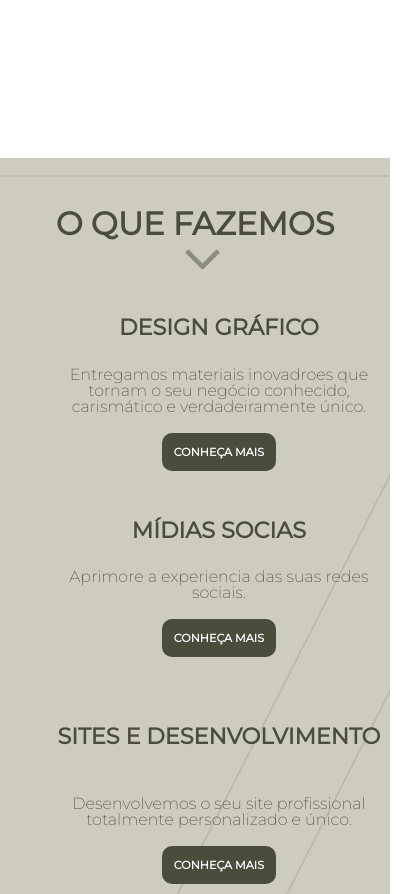
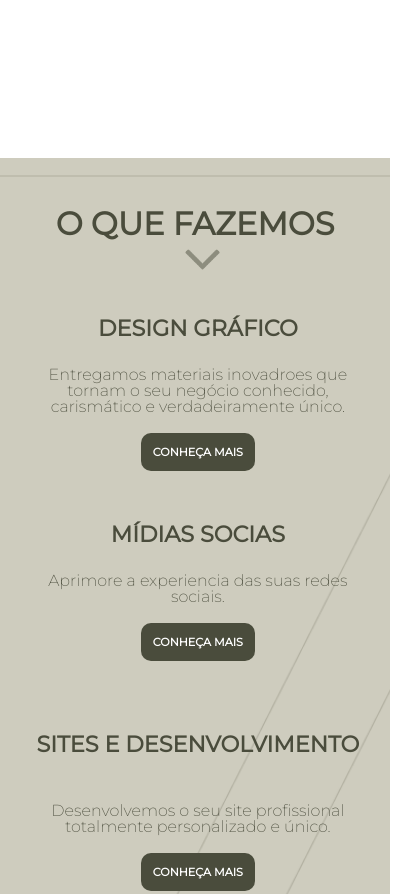
Before and after one commit to DevLeo13/VIZESTUDIOS, a plain HTML site: page index.html in a window 390 px wide. Shown: the part 696-1590 px from the top of the page, 419 px wide, since content can reach past the window. Drawn offline with Linux system fonts and the light colour scheme.

Commit message:
Update style.css

```diff
--- a/css/style.css
+++ b/css/style.css
@@ -289,7 +289,7 @@ section.five h2{
     .trabalhos{
         font-weight: 700;
         margin-top: 5%;
-        margin-left: -8%;
+        margin-left: -14%;
         text-align: center;
     }
 
```
